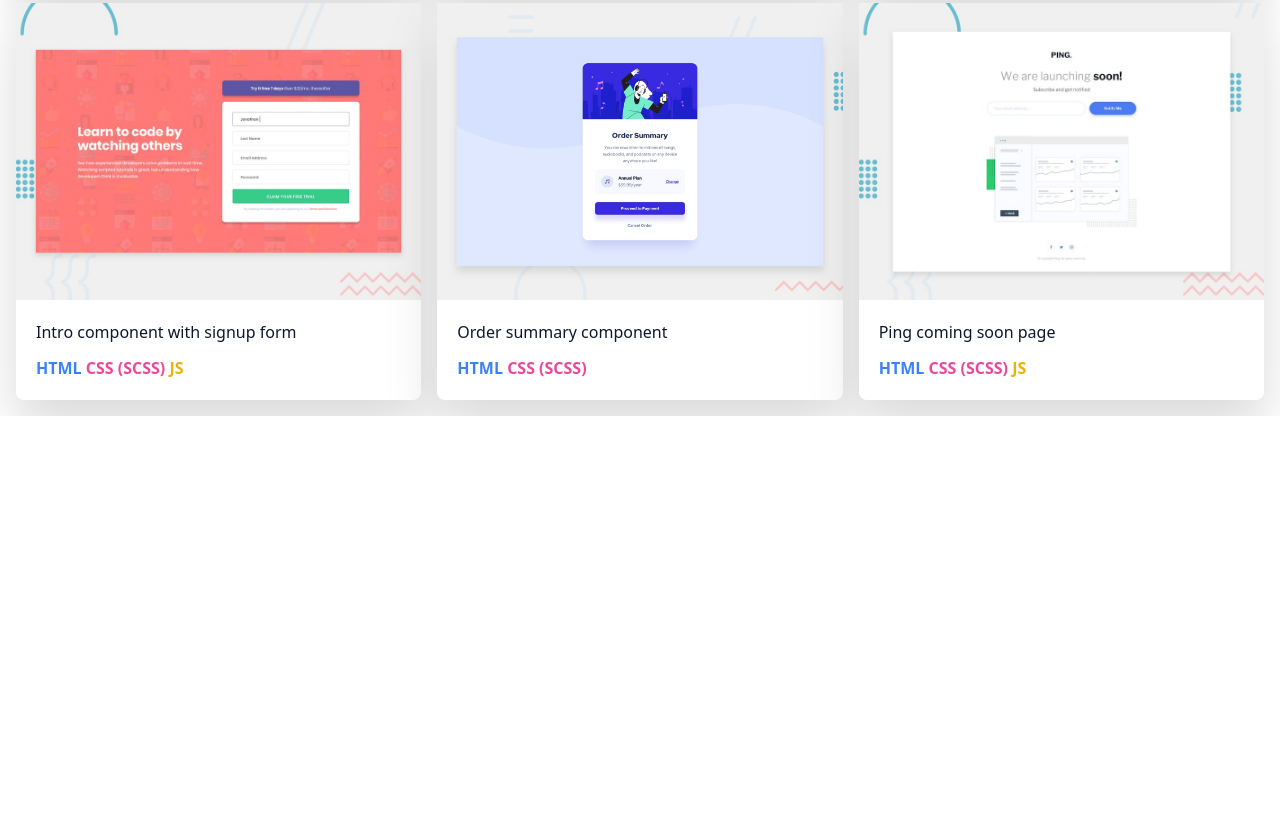
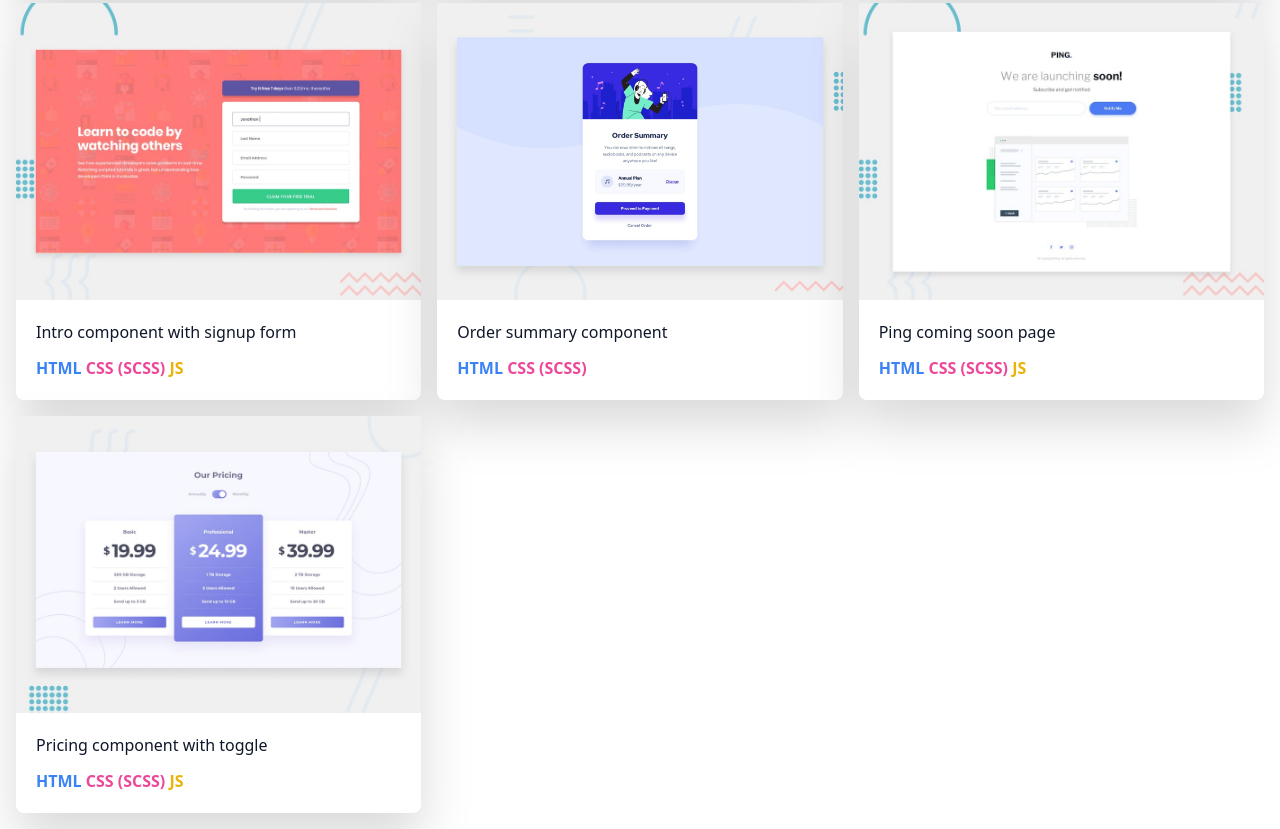
Before and after one commit to gergelyn/frontendmentorio, a website: page index.html in a window 1280 px wide. Shown: the part 840-1669 px from the top of the page. Before the commit the page ends 1256 px from the top, so only its background shows below. Drawn offline with Linux system fonts and the light colour scheme.

Commit message:
pricing-component-with-toggle Project added

```diff
--- a/index.html
+++ b/index.html
@@ -86,6 +86,15 @@
                 <span class="text-yellow-500">JS</span>
             </p>
         </div>
+        <div class="bg-white rounded-lg drop-shadow-2xl">
+            <a href="./pricing-component-with-toggle-master/index.html"><img src="./pricing-component-with-toggle-master/design/desktop-preview.jpg" alt="pricing-component-with-toggle-desktop-preview"></a>
+            <h3 class="text-slate-900 mt-5 text-base font-medium mx-5">Pricing component with toggle</h3>
+            <p class="font-bold mt-3 mx-5 mb-5">
+                <span class="text-blue-500">HTML</span>
+                <span class="text-pink-500">CSS (SCSS)</span>
+                <span class="text-yellow-500">JS</span>
+            </p>
+        </div>
     </main>
 </body>
 </html>
```
